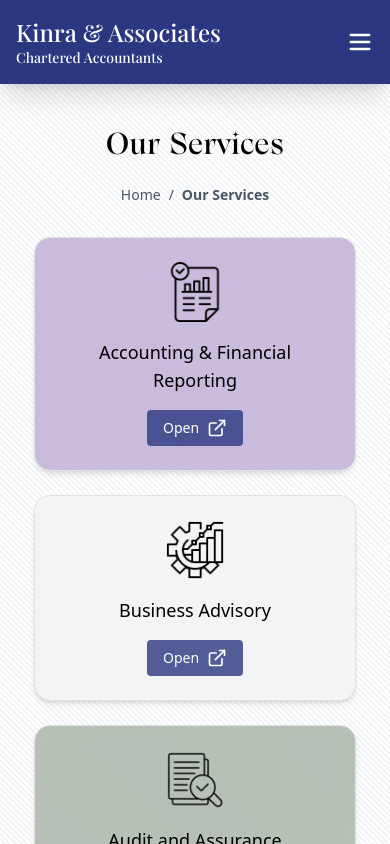
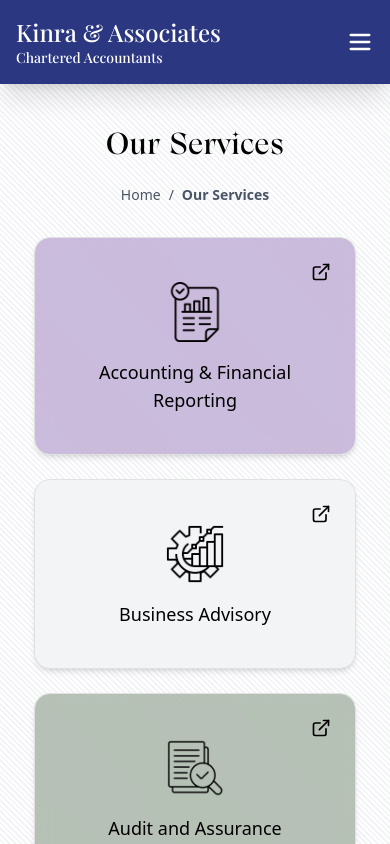
Before and after one commit to Lakshya52/KinraAssociatesModernTheme, a React (Vite) app: page /services in a window 390 px wide. Shown: the top 844 px of the page. Built offline with nearby package versions, Linux system fonts and the light colour scheme; a web font is replaced by a local one.

Commit message:
minor change on service page ui

```diff
--- a/src/pages/Services.jsx
+++ b/src/pages/Services.jsx
@@ -88,6 +88,12 @@ const Services = () => {
                 className={`${service.bg} rounded-2xl shadow-md hover:shadow-lg hover:border-[#2b3780] hover:scale-101 border border-[#e1e1e1] backdrop-filter backdrop-blur-sm transition-all p-6 flex flex-col items-center justify-center group`}
               >
 
+                <div className='flex items-center justify-end w-full sm:hidden ' >
+
+                  <ExternalLink className="w-5 h-5 " />
+
+                </div>
+
                 <img
                   src={service.img}
                   alt={service.title}
@@ -96,11 +102,15 @@ const Services = () => {
                 <h2 className="text-lg text-center w sm:text-xl py-4 font-medium">
                   {service.title}
                 </h2>
-                <div className='flex items-center justify-center w-full sm:hidden ' >
+
+
+
+                {/* <div className='flex items-center justify-center w-full sm:hidden ' >
                   <span className='flex items-center jusitfy-center gap-2 bg-[#2b3780]/80 rounded p-2 px-4 text-white text-sm' >
                     Open <ExternalLink className="w-5 h-5 " />
                   </span>
-                </div>
+                </div> */}
+
               </Link>
             ))}
           </div>
```
